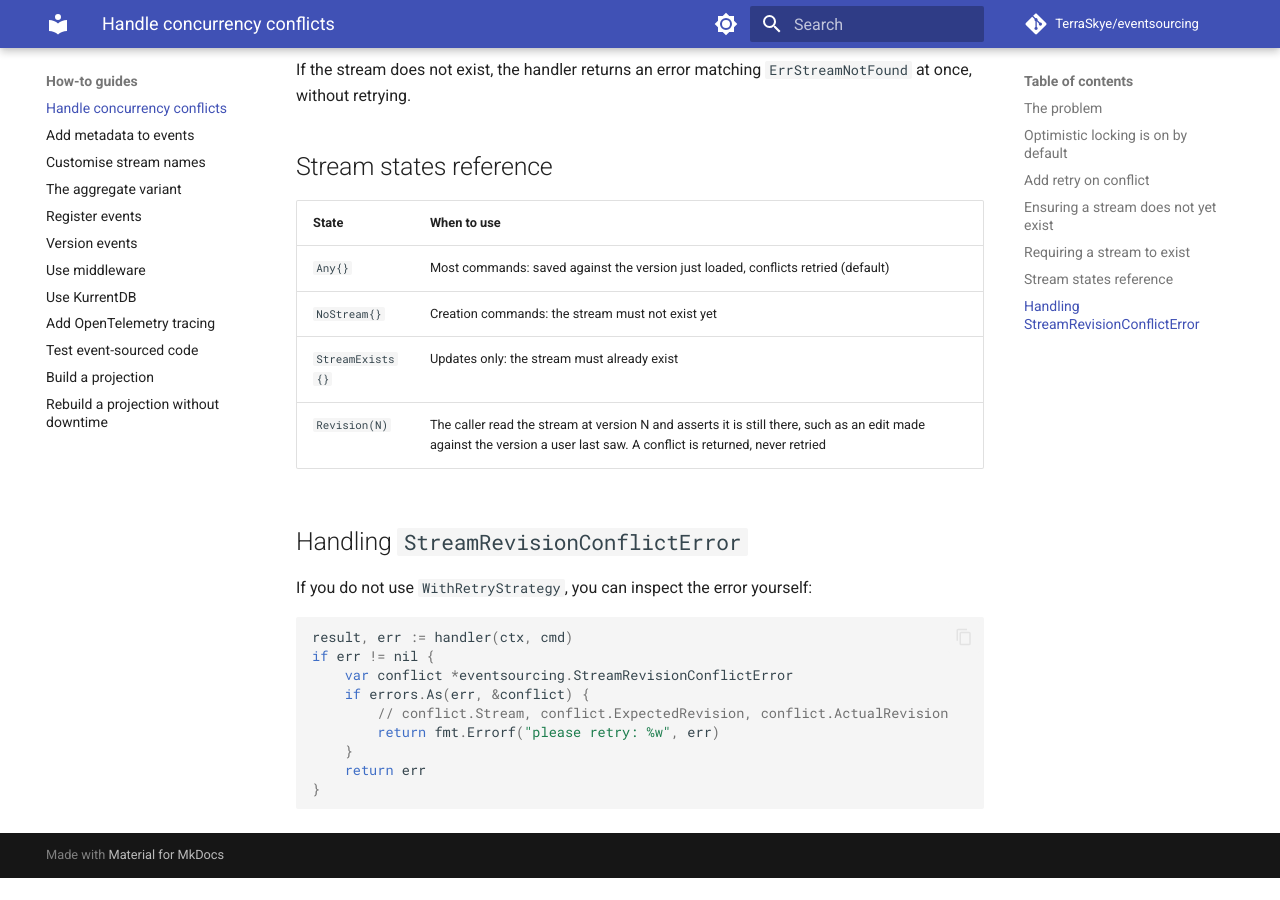
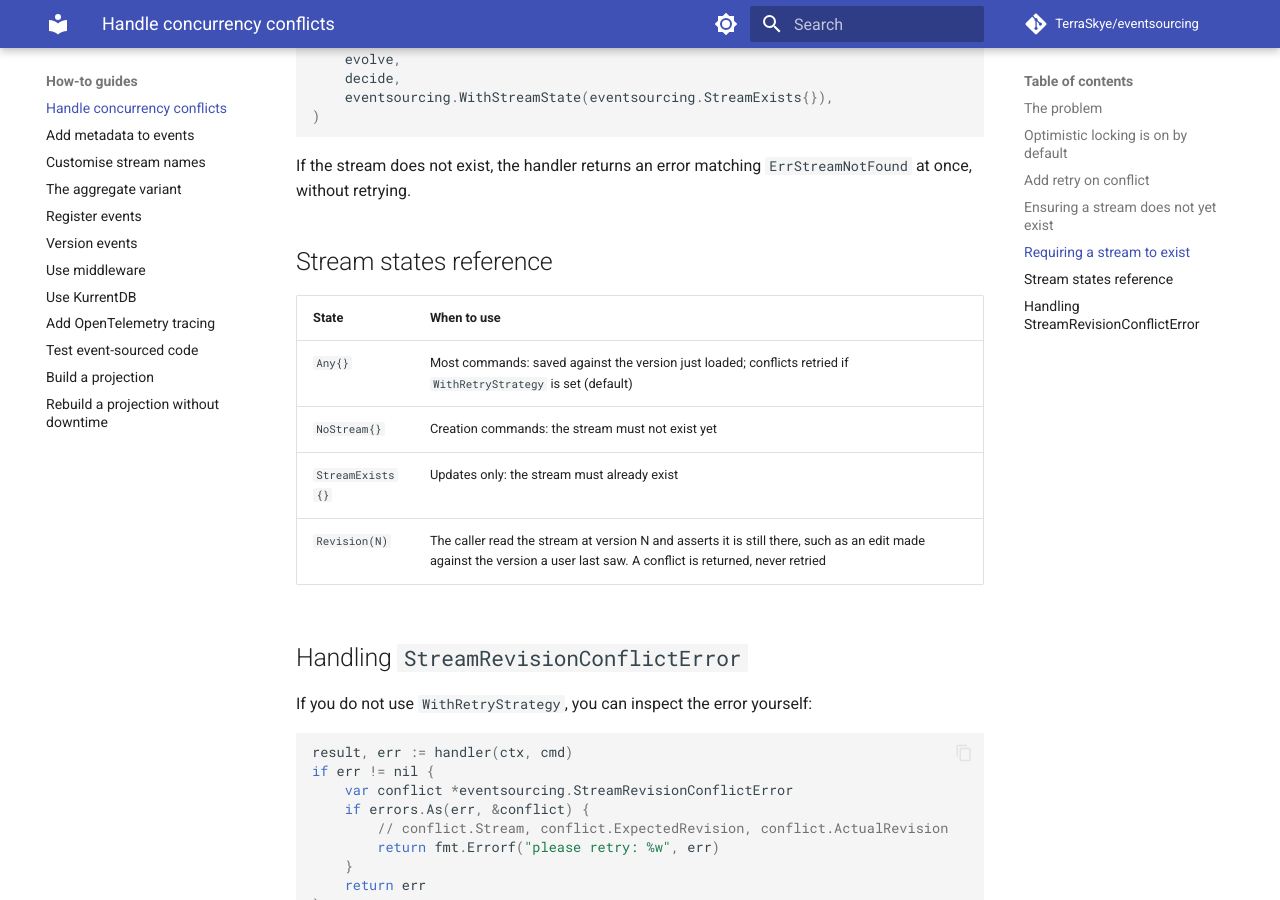
Before and after one commit to TerraSkye/eventsourcing, an MkDocs documentation site: the page built from docs/how-to/handle-concurrency.md, in a window 1280 px wide and 900 px high, scrolled down 2131 px. Built offline with MkDocs 1.6.1 and Material for MkDocs 9.7.7, drawn with Linux system fonts in a browser that asks for light colours; comment, search, counter and statistics services are not loaded; before the commit the page ends 3009 px from its top, so only the background shows below that; some of the changed text lies outside the part shown.

Commit message:
Apply the review of the docs corrections
- The handle-concurrency table said Any{} conflicts are retried by
  default; they are retried only with WithRetryStrategy.
- The comment in the handler's conflict branch said NoStream reaches it;
  a violated NoStream is ErrStreamExists, never a conflict.
- The NewCommandHandler paragraph is rewrapped to its end.
- The retry example shows the backoff/v4 import again.

```diff
--- a/docs/how-to/handle-concurrency.md
+++ b/docs/how-to/handle-concurrency.md
@@ -87,7 +92,7 @@ If the stream does not exist, the handler returns an error matching `ErrStreamNo
 
 | State | When to use |
 |---|---|
-| `Any{}` | Most commands: saved against the version just loaded, conflicts retried (default) |
+| `Any{}` | Most commands: saved against the version just loaded; conflicts retried if `WithRetryStrategy` is set (default) |
 | `NoStream{}` | Creation commands: the stream must not exist yet |
 | `StreamExists{}` | Updates only: the stream must already exist |
 | `Revision(N)` | The caller read the stream at version N and asserts it is still there, such as an edit made against the version a user last saw. A conflict is returned, never retried |
```
Also changed, not shown: other parts of docs/how-to/handle-concurrency.md (+5 -0 lines), 1 other file.
